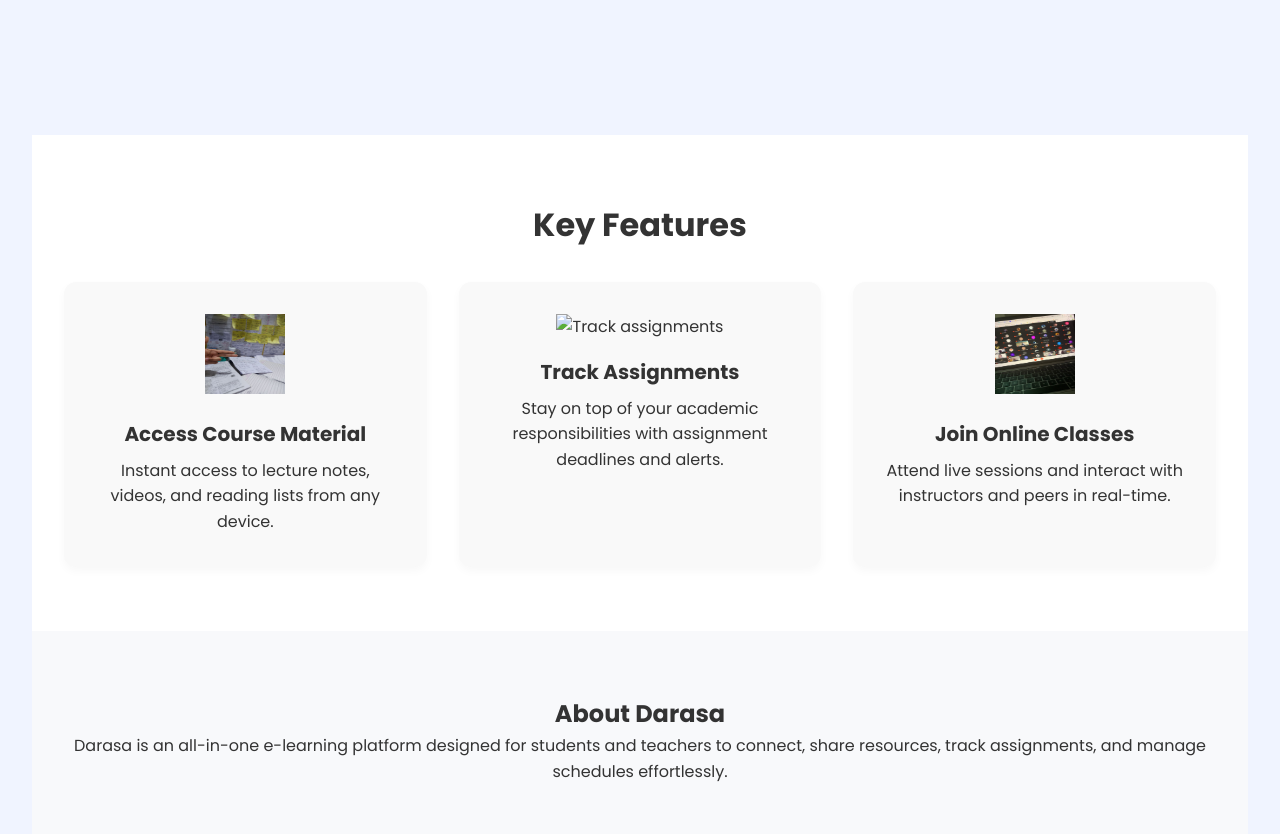
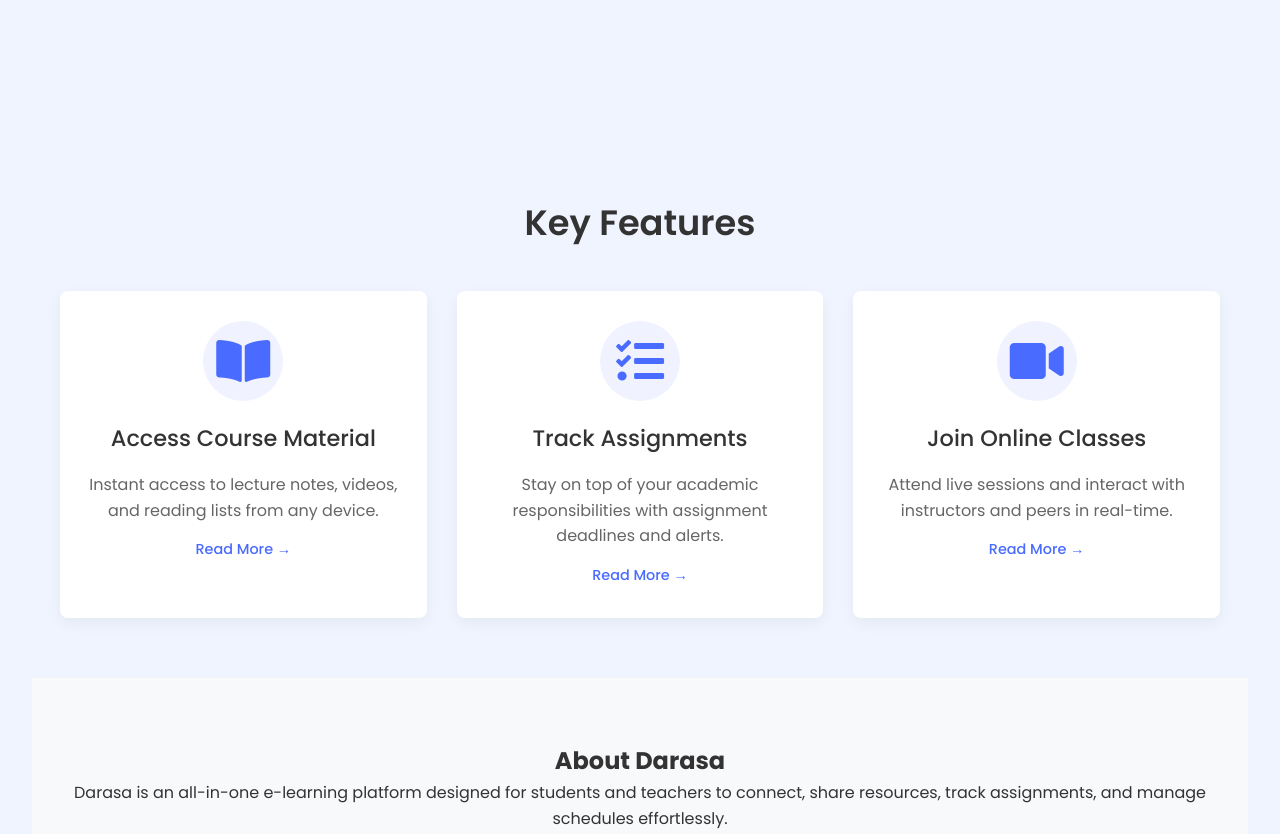
Before and after one commit to JeremiahSents/darasa-strath-final, a plain HTML site: page index.html in a window 1280 px wide. Shown: the part 960-1794 px from the top of the page. Drawn offline with Linux system fonts and the light colour scheme.

Commit message:
new features section

```diff
--- a/global.css
+++ b/global.css
@@ -113,40 +113,78 @@
   max-width: 100%;
   height: auto;
 }
-
 #features {
-  padding: 4rem 2rem;
+  padding: 60px 20px;
   text-align: center;
-  background-color: #fff;
+  max-width: 1200px;
+  margin: 0 auto;
 }
 
 #features h2 {
-  font-size: 2rem;
-  margin-bottom: 2rem;
+  margin-bottom: 40px;
+  font-size: 2.2rem;
+  font-weight: 600;
+  color: #333;
 }
 
 .features-grid {
   display: grid;
-  grid-template-columns: repeat(auto-fit, minmax(250px, 1fr));
-  gap: 2rem;
+  grid-template-columns: repeat(3, 1fr);
+  gap: 30px;
 }
 
 .feature {
-  background-color: #f9f9f9;
-  padding: 2rem;
-  border-radius: 12px;
-  box-shadow: 0 4px 10px rgba(0, 0, 0, 0.03);
+  background-color: #fff;
+  border-radius: 8px;
+  padding: 30px 20px;
+  transition: all 0.3s ease;
+  box-shadow: 0 5px 15px rgba(0, 0, 0, 0.05);
 }
 
-.feature img {
+.feature:hover {
+  transform: translateY(-5px);
+  box-shadow: 0 10px 20px rgba(0, 0, 0, 0.1);
+}
+
+.feature i {
+  font-size: 3rem;
+  margin-bottom: 20px;
+  color: #4a6bff;
+  background-color: #f0f3ff;
   width: 80px;
   height: 80px;
-  margin-bottom: 1rem;
+  border-radius: 50%;
+  display: flex;
+  align-items: center;
+  justify-content: center;
+  margin: 0 auto 20px;
 }
 
 .feature h3 {
-  font-size: 1.25rem;
-  margin-bottom: 0.5rem;
+  font-size: 1.4rem;
+  margin-bottom: 15px;
+  color: #333;
+  font-weight: 500;
+}
+
+.feature p {
+  color: #666;
+  font-size: 1rem;
+  line-height: 1.6;
+}
+
+/* "Read More" link styling */
+.feature a {
+  display: inline-block;
+  margin-top: 15px;
+  color: #4a6bff;
+  text-decoration: none;
+  font-weight: 500;
+  font-size: 0.9rem;
+}
+
+.feature a:after {
+  content: " →";
 }
 
 #about, #contact {
--- a/index.html
+++ b/index.html
@@ -2,37 +2,41 @@
 <html lang="en">
 
 <head>
-    <meta charset="UTF-8">
-    <meta name="viewport" content="width=device-width, initial-scale=1.0">
+    <meta charset="UTF-8" />
+    <meta name="viewport" content="width=device-width, initial-scale=1.0" />
     <title>Darasa | Learning Simplified</title>
-    <link rel="stylesheet" href="global.css">
-    <link rel="icon" href="/assets/images/logo_white.png">
-    <link rel="preconnect" href="https://fonts.googleapis.com">
-    <link rel="preconnect" href="https://fonts.gstatic.com" crossorigin>
+    <link rel="stylesheet" href="global.css" />
+    <link rel="icon" href="/assets/images/logo_white.png" />
+    <link rel="preconnect" href="https://fonts.googleapis.com" />
+    <link rel="preconnect" href="https://fonts.gstatic.com" crossorigin />
     <link
         href="https://fonts.googleapis.com/css2?family=Poppins:ital,wght@0,100;0,200;0,300;0,400;0,500;0,600;0,700;0,800;0,900;1,100;1,200;1,300;1,400;1,500;1,600;1,700;1,800;1,900&display=swap"
-        rel="stylesheet">
+        rel="stylesheet" />
+    <link rel="stylesheet" href="https://cdnjs.cloudflare.com/ajax/libs/font-awesome/5.15.4/css/all.min.css" />
 </head>
 
 <body>
     <div id="container">
         <nav>
             <div class="logo-section">
-                <img src="/assets/images/logo_blue.png" alt="Darasa logo" class="darasa-logo">
+                <img src="/assets/images/logo_blue.png" alt="Darasa logo" class="darasa-logo" />
             </div>
             <ul class="nav-links">
                 <li class="link"><a href="#features">Features</a></li>
                 <li class="link"><a href="#about">About</a></li>
                 <li class="link"><a href="#contact">Contact</a></li>
             </ul>
-            <button class="cta-button">Get Started</button>
+            <button class="cta-button">Login</button>
         </nav>
 
         <!-- Hero Section -->
         <section id="hero">
             <div class="hero-text">
                 <h1>Welcome to <span class="span-text">Darasa</span></h1>
-                <p>Your online companion for learning, class management, and academic success.</p>
+                <p>
+                    Your online companion for learning, class management, and academic
+                    success.
+                </p>
                 <div class="hero-buttons">
                     <button class="cta-button">Login</button>
                     <button class="secondary-button">Register</button>
@@ -48,19 +52,31 @@
             <h2>Key Features</h2>
             <div class="features-grid">
                 <div class="feature">
-                    <img src="/assets/images/notes.jpeg" alt="Access materials">
+                    <i class="fas fa-book-open"></i>
                     <h3>Access Course Material</h3>
-                    <p>Instant access to lecture notes, videos, and reading lists from any device.</p>
+                    <p>
+                        Instant access to lecture notes, videos, and reading lists from
+                        any device.
+                    </p>
+                    <a href="#">Read More</a>
                 </div>
                 <div class="feature">
-                    <img src="/assets/images/assignment.jpeg" alt="Track assignments">
+                    <i class="fas fa-tasks"></i>
                     <h3>Track Assignments</h3>
-                    <p>Stay on top of your academic responsibilities with assignment deadlines and alerts.</p>
+                    <p>
+                        Stay on top of your academic responsibilities with assignment
+                        deadlines and alerts.
+                    </p>
+                    <a href="#">Read More</a>
                 </div>
                 <div class="feature">
-                    <img src="/assets/images/zoom.jpeg" alt="Online classes">
+                    <i class="fas fa-video"></i>
                     <h3>Join Online Classes</h3>
-                    <p>Attend live sessions and interact with instructors and peers in real-time.</p>
+                    <p>
+                        Attend live sessions and interact with instructors and peers in
+                        real-time.
+                    </p>
+                    <a href="#">Read More</a>
                 </div>
             </div>
         </section>
@@ -68,8 +84,11 @@
         <!-- About Us Section -->
         <section id="about">
             <h2>About Darasa</h2>
-            <p>Darasa is an all-in-one e-learning platform designed for students and teachers to connect, share
-                resources, track assignments, and manage schedules effortlessly.</p>
+            <p>
+                Darasa is an all-in-one e-learning platform designed for students and
+                teachers to connect, share resources, track assignments, and manage
+                schedules effortlessly.
+            </p>
         </section>
 
         <!-- Contact Us Section -->
```
